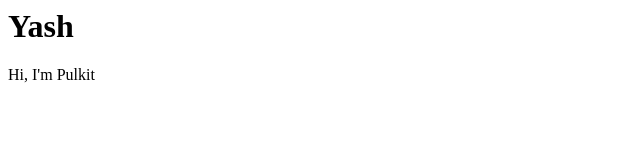
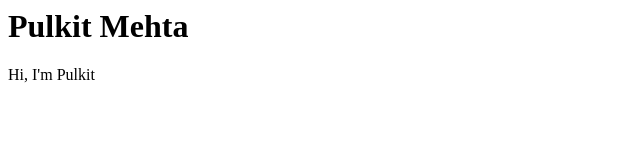
Before and after one commit to pulkit0007/DevOps-FIS, a plain HTML site: page pulkit.html in a window 1280 px wide. Shown: the whole page, without its empty margins (0-640 px from the left). Drawn offline with Linux system fonts and the light colour scheme.

Commit message:
Update pulkit.html

```diff
--- a/pulkit.html
+++ b/pulkit.html
@@ -1,7 +1,7 @@
 
 <html>
 <body>
-<h1>Yash</h1>
+<h1>Pulkit Mehta</h1>
 <p>Hi, I'm Pulkit</p>
 </body>
 </html>
```
